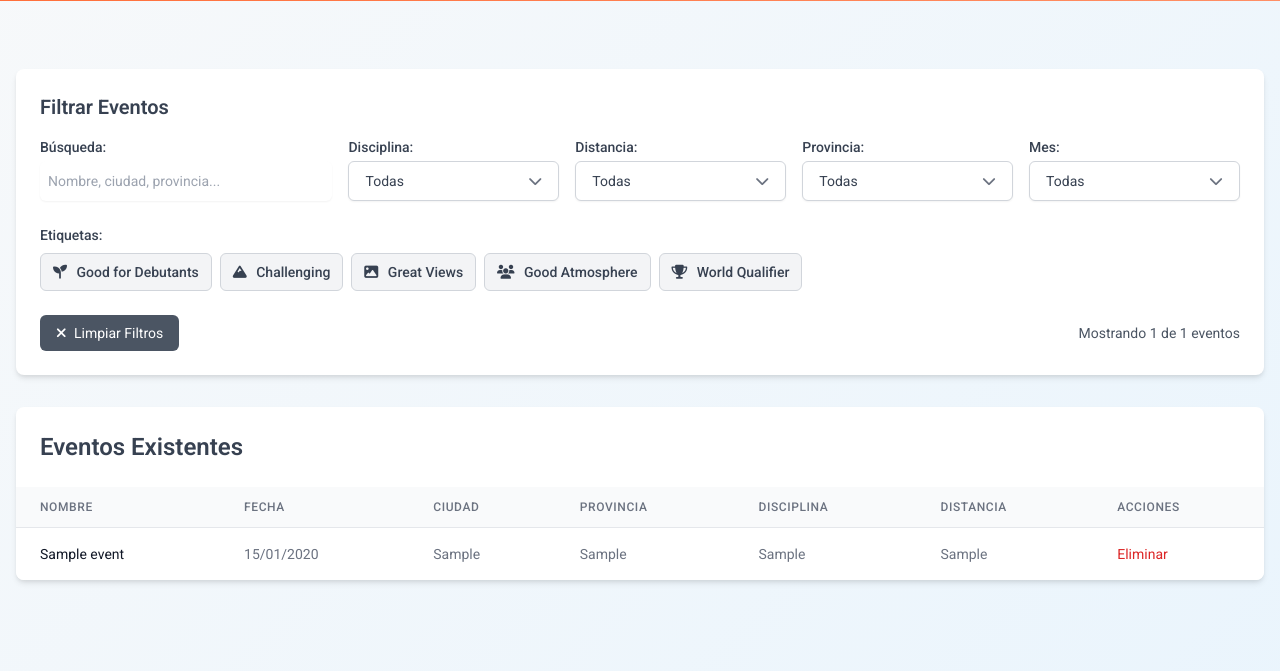
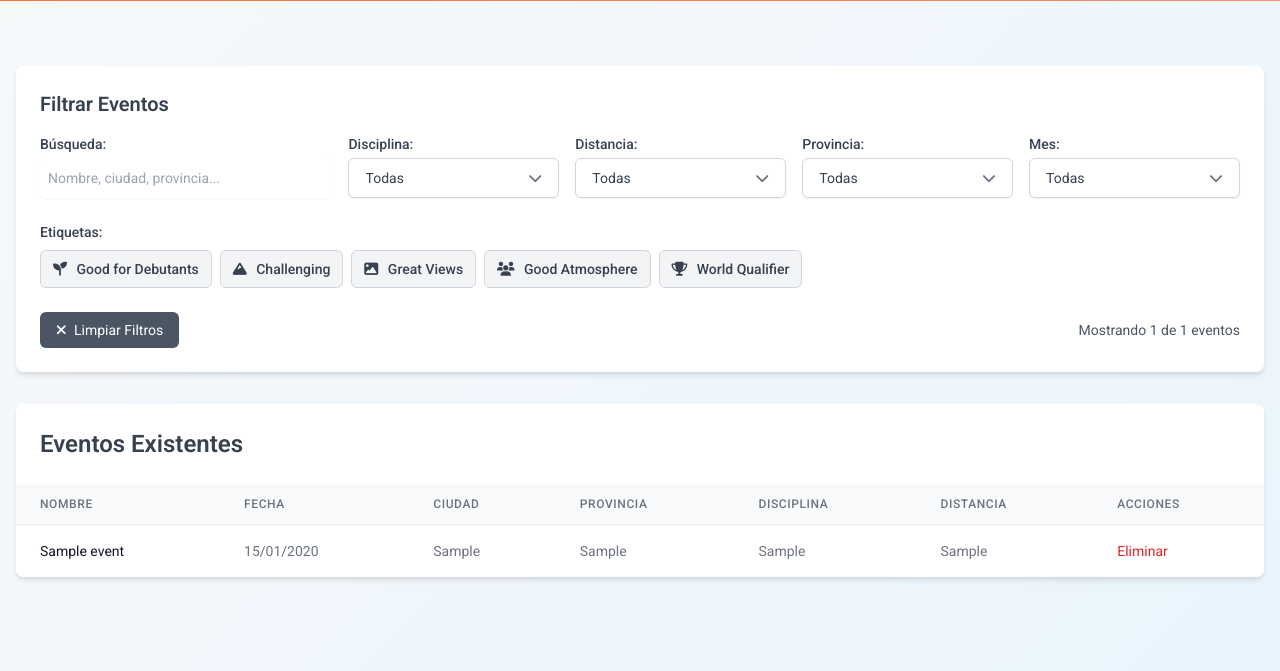
Before and after one commit to gzapater/triathlon-fantasy-app, a Flask app: template backend/templates/events_management.html in a window 1280 px wide. Shown: the part 236-907 px from the top of the page. Run offline with Flask 3, Linux system fonts and the light colour scheme; a user stored in the database is signed in; tables that the repository leaves empty hold one stand-in row (values such as "Sample post"); the template is opened without the code that fills it: most values are stand-ins (such as "Sample title", 1, 10 or a date in 2020).

Commit message:
Update events_management.html

```diff
--- a/backend/templates/events_management.html
+++ b/backend/templates/events_management.html
@@ -14,7 +14,7 @@
 {% block join_by_code_button %}{% endblock %} {# Esto oculta el botón de unirse por código #}
 
 {% block main_dashboard_content %}
-<div class="w-full px-4 py-1"> <!-- Cambiado container-fluid mx-auto a w-full -->
+<div class="w-full px-4 py-px"> <!-- Cambiado container-fluid mx-auto a w-full -->
     <!-- Filters Section (adaptada de TriCal.html) -->
     <section class="bg-white shadow-md rounded-lg p-6 mt-8 mb-8 no-print">
         <h2 class="text-xl font-semibold text-gray-700 mb-4">Filtrar Eventos</h2>
```
